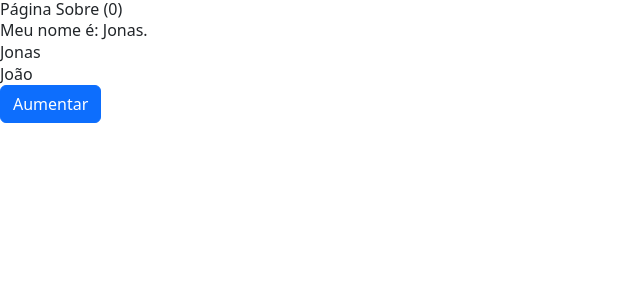
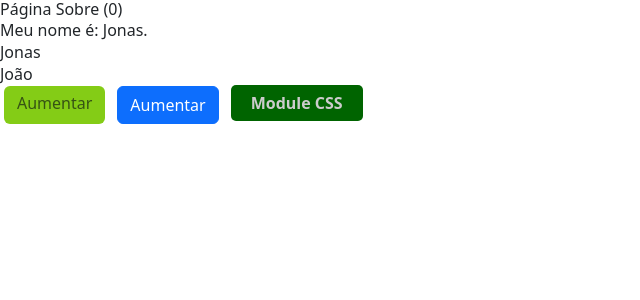
Before and after one commit to GamerCleanVic/nextjs, a Next.js app: page /sobre in a window 1280 px wide. Shown: the top 300 px of the page, without its empty margins (0-640 px from the left). Built offline with nearby package versions, Linux system fonts and the light colour scheme.

Commit message:
+css-module

```diff
--- /dev/null
+++ b/components/MyButton/MyButton.module.css
@@ -0,0 +1,10 @@
+.myBtn{
+    background-color: darkgreen;
+    color: #ccc;
+    padding: 7px 20px;
+    border: 0;
+    border-radius: 5px;
+    font-size: 16px;
+    font-weight: bold;
+    margin-left: 12px;
+}
--- /dev/null
+++ b/components/MyButton/index.tsx
@@ -0,0 +1,12 @@
+type Props = {
+    label: string;
+    onClick: () => void;
+}
+
+export const MyButton = ({ label, onClick }: Props) => {
+    return(
+        <button onClick={onClick} className="btn bg-lime-500 text-lime-900 hover:bg-green-900 hover:text-lime-500 ml-1 mr-3 pt-1 pb-2 pr-3 pl-3 rounded">
+            {label}
+        </button>
+    );
+}
--- a/pages/sobre/index.tsx
+++ b/pages/sobre/index.tsx
@@ -1,6 +1,8 @@
 import Link from 'next/link';
 import { useState } from 'react';
 import Script from 'next/script';
+import { MyButton } from '../../components/MyButton';
+import styles from '../../components/MyButton/MyButton.module.css';
 
 type Props = {
     nome: string;
@@ -22,7 +24,11 @@ const Sobre = ({ nome }: Props) => {
                 <li><Link href="/sobre/jonas">Jonas</Link></li>
                 <li><Link href="/sobre/joao">João</Link></li>
             </ul>
+            <MyButton label="Aumentar" onClick={function (): void {
+                throw new Error('Function not implemented.');
+            } } />
             <button onClick={handleContadorBtn} className="btn btn-primary">Aumentar</button>
+            <button className={styles.myBtn}>Module CSS</button>
             <Script id="my-script" strategy="afterInteractive">
                 {`window.alert('carreguei!')`}
             </Script>
```
Also changed, not shown: components/tst.tsx (added).
